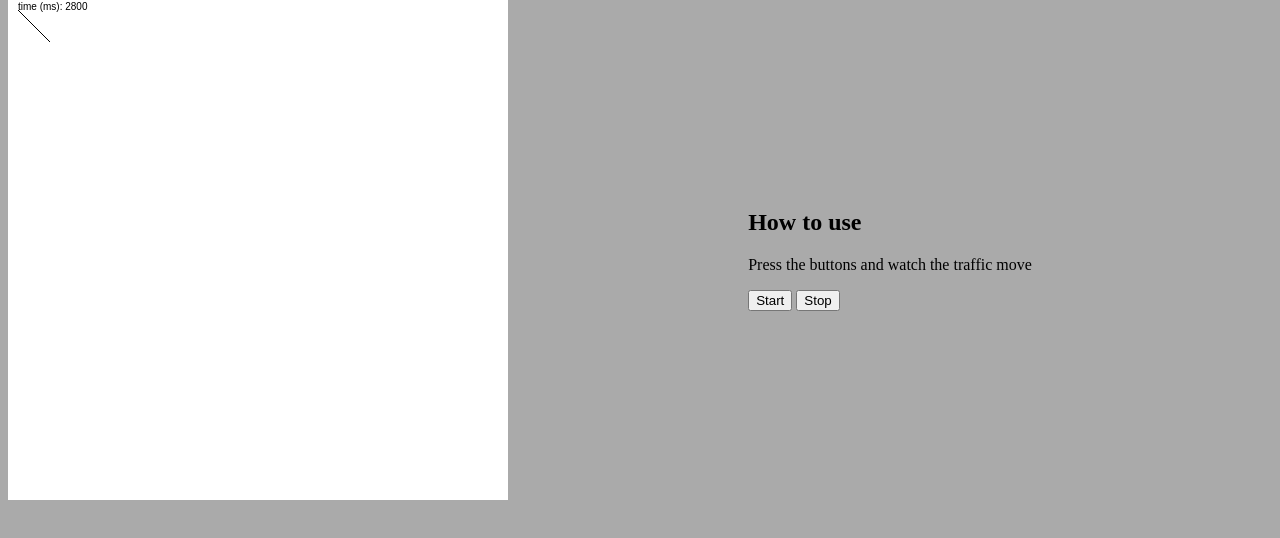
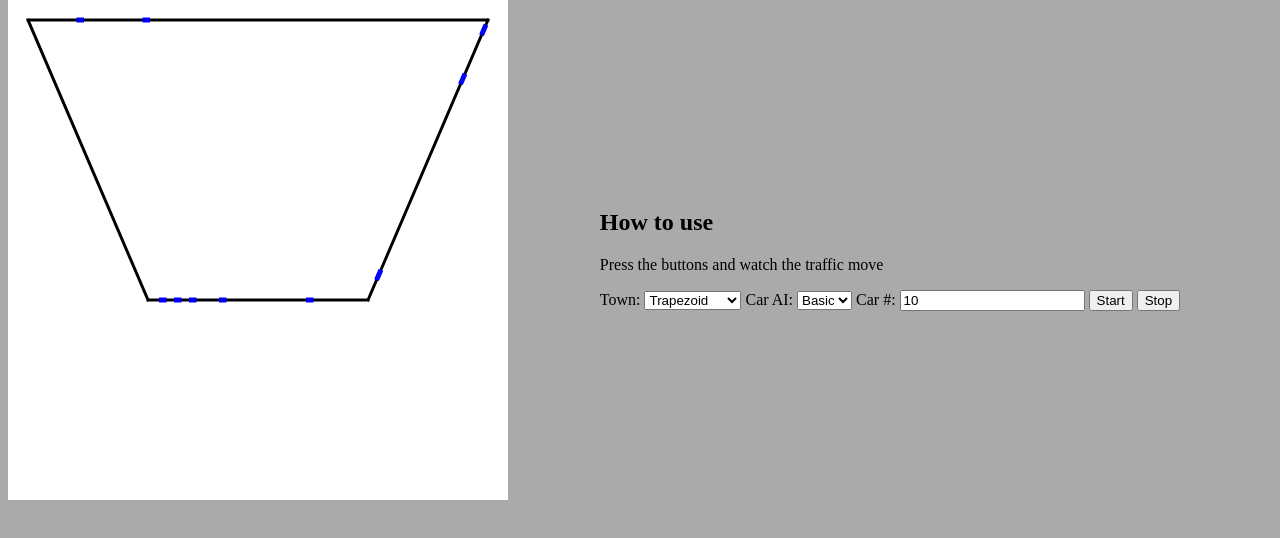
Before and after one commit to mhsengineering/TrafficSim, a plain HTML site: page index.html in a window 1280 px wide. Both pictures are taken after a click on the button "Start". Shown: the part 66-604 px from the top of the page. Drawn offline with Linux system fonts and the light colour scheme.

Commit message:
Seperated AI Logic from traffic.js
The AI and town creaters are now stored in settings.js.

```diff
--- a/index.html
+++ b/index.html
@@ -3,6 +3,7 @@
     <title>Traffic Simulator</title>
 
     <script type="text/javascript" src="traffic.js"></script>
+    <script type="text/javascript" src="settings.js"></script>
     <link rel="stylesheet" type="text/css" href="style.css">
 </head>
 
@@ -15,8 +16,11 @@
         <div id="controls">
             <h2>How to use</h2>
             <p>Press the buttons and watch the traffic move</p>
-            <button onclick="window.traffic.start()">Start</button>
-            <button onclick="window.traffic.stop()">Stop</button>
+            Town: <select id="s_town"></select>
+            Car AI: <select id="s_carai"></select>
+            Car #: <input type="number" id="s_carn"></select>
+            <button id="b_start">Start</button>
+            <button id="b_stop">Stop</button>
         </div>
     </div>
 </body>
--- /dev/null
+++ b/settings.js
@@ -0,0 +1,113 @@
+/*
+ * settings.js
+ *
+ * Sets up the Traffic Simulator
+ */
+
+var towns = [
+    {
+        name: "Trapezoid",
+        create: function (town) {
+            town.addStraightRoad(20,20,480,20,3);
+            town.addStraightRoad(480,20,360,300,0.3);
+            town.addStraightRoad(360,300,140,300,3);
+            town.addStraightRoad(140,300,20,20,0.3);
+            town.connectRoads(0,1);
+            town.connectRoads(1,2);
+            town.connectRoads(2,3);
+            town.connectRoads(3,0);
+        }
+    },
+    {
+        name: "Road-a-bout",
+        create: function (town) {
+            town.addStraightRoad(250,50,350,150);
+            town.addStraightRoad(350,150,325,300);
+            town.addStraightRoad(325,300,175,300);
+            town.addStraightRoad(175,300,150,150);
+            town.addStraightRoad(150,150,250,50);
+            town.connectRoads(0,1);
+            town.connectRoads(1,2);
+            town.connectRoads(2,3);
+            town.connectRoads(3,4);
+            town.connectRoads(4,0);
+            town.addStraightRoad(175,300,100,300);
+            town.addStraightRoad(50,250,150,150);
+            town.addStraightRoad(350,150,450,250);
+            town.connectRoads(5,2)
+            town.connectRoads(6,4);
+            town.connectRoads(0,7);
+            town.connectRoads(7,5);
+            town.connectRoads(7,6);
+        }
+    }
+];
+
+
+var cars = [
+    {
+        name: "Basic",
+        intel: function (car,store,help) {
+            if (help.roadEndRoadDistance() > 3) {
+                help.forward(3);
+            } else {
+                help.nextRandomRoad();
+            }
+        }
+    }
+];
+
+function genSim(build,opts) {
+    var car = cars[opts.carai];
+    var town = towns[opts.town];
+    var count = parseInt(opts.carn);
+
+    town.create(build.town);
+
+    var carai = [];
+    var pos = null;
+    for (var i=0;i<count;i++) {
+        pos = build.sim.getRandomPos(5);
+        build.sim.addCar(5,pos.road,pos.pos,car.intel);
+    }
+
+    build.start();
+}
+
+function setupUI() {
+    // Setup options
+    var s_town = document.getElementById("s_town");
+    var s_carai = document.getElementById("s_carai");
+    var s_carn = document.getElementById("s_carn");
+    towns.forEach(function (e,i) {
+        var elem = document.createElement("option");
+        var text = document.createTextNode(e.name);
+        elem.appendChild(text);
+        elem.value = i;
+        s_town.appendChild(elem);
+    });
+    cars.forEach(function (e,i) {
+        var elem = document.createElement("option");
+        var text = document.createTextNode(e.name);
+        elem.appendChild(text);
+        elem.value = i;
+        s_carai.appendChild(elem);
+    });
+    s_carn.value = 10;
+
+    // Setup buttons
+    document.getElementById("b_start").addEventListener("click", function () {
+        genSim(window.traffic.start(),{
+            town: s_town.value,
+            carai: s_carai.value,
+            carn: s_carn.value,
+        });
+    });
+    document.getElementById("b_stop").addEventListener("click", function () {
+        window.traffic.stop();
+    });
+}
+
+window.addEventListener("load", function () {
+    setupUI();
+});
--- a/traffic.js
+++ b/traffic.js
@@ -13,7 +13,7 @@ window.traffic = (function () {
     ///////////////
     var CANVAS_HEIGHT = 500;
     var CANVAS_WIDTH  = 500;
-    var PHYSICS_CPS = 15;
+    var PHYSICS_CPS = 30;
 
     /////////////
     // Globals //
@@ -25,6 +25,15 @@ window.traffic = (function () {
     //////////////////////
     function getCurrentTime() {
         return (new Date()).getTime();
+    }
+    function getRandomArrayItem(arr) {
+        if (arr.length < 1) {
+            return null;
+        } else if (arr.length == 1) {
+            return arr[0];
+        }
+        var i = Math.floor(Math.random()*arr.length);
+        return arr[i];
     }
 
     /////////////
@@ -46,15 +55,75 @@ window.traffic = (function () {
     TrafficBuilder.prototype.stop = function () {
         this.timer.stop();
     }
+    TrafficBuilder.prototype.getSetup = function () {
+        var that = this;
+        return {
+            town: this.town,
+            sim: this.sim,
+            start: function () {
+                that.start();
+            },
+            stop: function () {
+                that.stop();
+            },
+        };
+    }
 
     function Town() {
         //
         // Provides road for cars to drive on, connected in various ways
         //
-        var roads = [];
+        this.roads = [];
     }
     Town.prototype.step = function () {
         // TODO: For every road, do something
+    }
+    Town.prototype.addStraightRoad = function (startx,starty,endx,endy,speed) {
+        // Basic properties
+        var road = {
+            startx: startx,
+            starty: starty,
+            endx: endx,
+            endy: endy,
+            distance: Math.sqrt(Math.pow(startx-endx,2),Math.pow(starty-endy,2)),
+            connectsFrom: [],
+            connectsTo: [],
+            speedlimit: speed,
+            active: true,
+            id: this.roads.length, // Index in this.roads
+        };
+        // Derived properties
+        road.vector = [endx-startx,endy-starty];
+        road.unit = [road.vector[0]/road.distance,road.vector[1]/road.distance];
+        // Add to array
+        this.roads.push(road);
+    }
+    Town.prototype.connectRoads = function (from, to) {
+        // Connects 2 roads such that from goes onto to
+        this.roads[from].connectsTo.push(to)
+        this.roads[to].connectsFrom.push(from);
+    }
+    Town.prototype.getRoad = function (id) {
+        // Returns information for a single road
+        return this.roads[id];
+    }
+    Town.prototype.getRandomRoad = function () {
+        return this.getRoad(
+                Math.floor(Math.random()*this.roads.length)
+                );
+    }
+    Town.prototype.getRoads = function () {
+        // Returns an array of roads representing all the
+        // information needed to draw them
+        return this.roads.map(function (road) {
+            return {
+                x1: road.startx,
+                y1: road.starty,
+                x2: road.endx,
+                y2: road.endy,
+                active: road.active,
+            };
+        });
     }
 
     function TrafficSim(town) {
@@ -62,18 +131,97 @@ window.traffic = (function () {
         // Simulates traffic in a town
         //
         this.town = town;
-        this.pos = [0,0];
+        this.cars = [];
+    }
+    TrafficSim.prototype.addCar = function (length,road,position,intel) {
+        var car = {
+            length: length,
+            roadid: road,
+            roadpos: position,
+            speed: 0,
+        };
+        // Derived properties
+        car.intel = this.buildIntelCaller(intel,car);
+
+        this.cars.push(car);
+    }
+    TrafficSim.prototype.getRandomPos = function (length) {
+        // Choose a random position free of cars
+        var road = this.town.getRandomRoad();
+        var pos = road.distance*Math.random();
+        for (car of this.cars) {
+            if (car.roadid == road.id) {
+                if (Math.abs(car.roadpos-pos)<=length) {
+                    return this.getRandomPos(length);
+                }
+            }
+        }
+        return {road: road.id, pos: pos};
+    }
+    TrafficSim.prototype.buildIntelCaller = function (intel,car) {
+        var helper = {
+            sim: this,
+            town: this.town,
+            car: car,
+        };
+        helper.getRoad = function () {
+            return this.town.getRoad(car.roadid);
+        }
+        helper.roadEndRoadDistance = function () {
+            return helper.getRoad().distance-car.roadpos;
+        }
+        helper.forward = function (dis) {
+            car.roadpos += dis;
+        }
+        helper.nextRandomRoad = function () {
+            car.roadpos = 0;
+            car.roadid = getRandomArrayItem(helper.getRoad().connectsTo);
+            console.log("car.roadid",car.roadid);
+        }
+
+        var store = {};
+        return function () {
+            intel.call(null,car,store,helper);
+        }
+    }
+    TrafficSim.prototype.stepCars = function () {
+        for (car of this.cars) {
+            car.intel();
+        }
     }
     TrafficSim.prototype.getTrafficSim = function () {
         // Returns a collection of objects that represent all the
         // information needed to draw the traffic sim
-        return this.pos;
+        return {
+            roads: this.town.getRoads(),
+            cars: this.getCars(),
+        };
+    }
+    TrafficSim.prototype.getCars = function () {
+        // Returns information needed to draw cars
+        var sim=this;
+        return this.cars.map(function (car) {
+            var road = sim.town.getRoad(car.roadid);
+            var center = [road.unit[0]*car.roadpos+road.startx,
+                          road.unit[1]*car.roadpos+road.starty];
+            var front  = [road.unit[0]*(car.roadpos+car.length/2)+road.startx,
+                          road.unit[1]*(car.roadpos+car.length/2)+road.starty];
+            var back   = [road.unit[0]*(car.roadpos-car.length/2)+road.startx,
+                          road.unit[1]*(car.roadpos-car.length/2)+road.starty];
+            return {
+                frontx: front[0],
+                fronty: front[1],
+                centerx: center[0],
+                centery: center[1],
+                backx: center[0],
+                backy: center[1],
+            }
+        });
     }
     TrafficSim.prototype.step = function () {
         // Does one traffic logic step
         this.town.step();
-        this.pos[0]++;
-        this.pos[1]++;
+        this.stepCars();
     }
     TrafficSim.prototype.getFrame = function () {
         // Returns a function to be used as the physics step
@@ -93,15 +241,39 @@ window.traffic = (function () {
     }
     TrafficSimDrawer.prototype.draw = function (time) {
         var info = this.sim.getTrafficSim();
-        this.context.clearRect(0,0,CANVAS_WIDTH,CANVAS_HEIGHT);
+        this.clear();
 
-        // Draw a path and print the current time to demonstrate its working
+        this.drawRoads(info.roads);
+        this.drawCars(info.cars);
+    }
+    TrafficSimDrawer.prototype.drawCars = function (cars) {
+        // Draws the cars
         this.context.beginPath();
-        this.context.moveTo(10,10);
-        this.context.lineTo(info[0],info[1]);
+        for (car of cars) {
+            this.context.moveTo(car.backx,car.backy);
+            this.context.lineTo(car.frontx,car.fronty);
+        }
+        this.context.lineWidth = 5;
+        this.context.strokeStyle = "#00F";
+        this.context.lineCap = "square";
         this.context.stroke();
         this.context.closePath();
-        this.context.fillText("time (ms): "+time.running.toString(),10,10);
+    }
+    TrafficSimDrawer.prototype.drawRoads = function (roads) {
+        // Draws the roads
+        this.context.beginPath();
+        for (road of roads) {
+            this.context.moveTo(road.x1,road.y1);
+            this.context.lineTo(road.x2,road.y2);
+        }
+        this.context.lineWidth = 3;
+        this.context.strokeStyle = "#000";
+        this.context.stroke();
+        this.context.closePath();
+    }
+    TrafficSimDrawer.prototype.clear = function () {
+        // Clears the canvas
+        this.context.clearRect(0,0,CANVAS_WIDTH,CANVAS_HEIGHT);
     }
     TrafficSimDrawer.prototype.getFrame = function () {
         // Returns function to be used as the frame builder
@@ -220,7 +392,7 @@ window.traffic = (function () {
             stop();
         }
         builder = new TrafficBuilder(document.getElementById("traffic"));
-        builder.start();
+        return builder.getSetup();
     };
     function stop() {
         builder.stop();
@@ -238,8 +410,3 @@ window.traffic = (function () {
     };
 
 })();
-
-
-window.addEventListener("load", function () {
-    window.traffic.start();
-});
```
